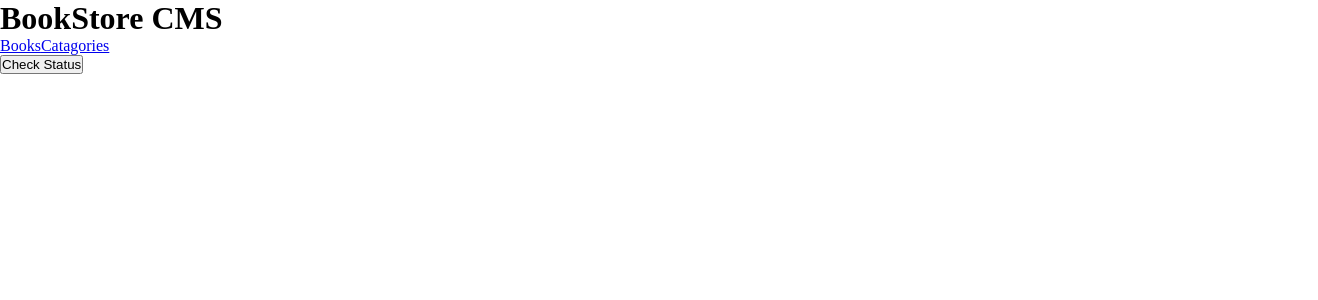
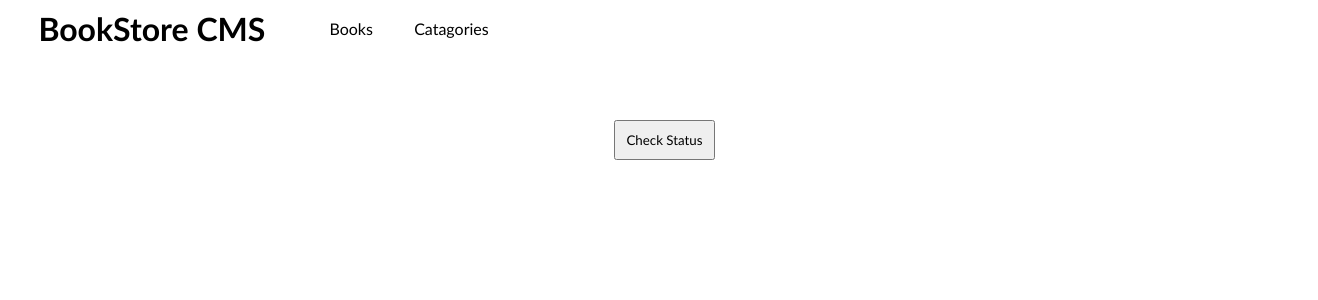
Before and after one commit to Ney2/book-store, a React (Create React App) app: page /catagories in a window 1280 px wide. Shown: the top 300 px of the page, 1318 px wide, since content can reach past the window. Built offline with nearby package versions, Linux system fonts and the light colour scheme.

Commit message:
Add style to the bookstore

```diff
--- a/src/components/BookList.js
+++ b/src/components/BookList.js
@@ -21,7 +21,7 @@ function BookList() {
             id={book[0]}
             title={book[1][0].title}
             author={book[1][0].author}
-            chapter={book[1][0].category}
+            category={book[1][0].category}
           />
         ))}
       </div>
--- a/src/components/Books.js
+++ b/src/components/Books.js
@@ -1,7 +1,7 @@
 // import PropTypes from 'prop-types';
 import { useDispatch } from 'react-redux';
 import swal from 'sweetalert';
-import '../index.css';
+import './CSS/Book.css';
 import { CircularProgressbar } from 'react-circular-progressbar';
 import 'react-circular-progressbar/dist/styles.css';
 import { removeBook } from '../redux/books/books';
@@ -20,23 +20,35 @@ function Books({
   };
 
   return (
-    <div>
-      <h1>{title}</h1>
-      <p>{author}</p>
-      <p>{category}</p>
+    <div className="book-container">
+      <div>
+        <p>{category}</p>
+        <h1>{title}</h1>
+        <p>{author}</p>
+        <button type="button" onClick={remove}>Comments</button>
+        <button type="button" onClick={remove}>Remove</button>
+        <button type="button" onClick={remove}>Edit</button>
+      </div>
       <div className="progress">
         <CircularProgressbar
           style={{ width: 65, height: 65 }}
           value={progress}
-          text={`${progress}%`}
         />
-        Completed
+        <h1 className="percentage">
+          {progress}
+          %
+        </h1>
+        <p className="completed">Completed</p>
       </div>
-      <p>
-        <span>Chapter </span>
-        {chapter}
-      </p>
-      <button type="button" onClick={remove}>Remove</button>
+      <div>
+        <p>Current Chapter</p>
+        <p>
+          Chapter
+          {' '}
+          <span>{chapter}</span>
+        </p>
+        <button type="submit">UPDATE PROGRESS</button>
+      </div>
     </div>
   );
 }
--- /dev/null
+++ b/src/components/CSS/Book.css
@@ -0,0 +1,29 @@
+* {
+  margin: 0;
+  padding: 0;
+}
+
+.book-container {
+  display: flex;
+  justify-content: space-between;
+  width: 90vw;
+  height: 15vh;
+  border: 2px solid black;
+  margin: 3%;
+  padding: 2%;
+}
+
+.progress {
+  display: flex;
+  height: 100px;
+  gap: 5%;
+}
+
+.percentage {
+  margin-top: 5%;
+}
+
+.completed {
+  margin-top: 30%;
+  margin-left: -30%;
+}
--- /dev/null
+++ b/src/components/CSS/Catagory.css
@@ -0,0 +1,15 @@
+* {
+  margin: 0;
+  padding: 0;
+}
+
+.catagories {
+  margin-left: 48%;
+  margin-bottom: 5%;
+  margin-top: 5%;
+  padding: 10px;
+}
+
+.msg {
+  text-align: center;
+}
--- /dev/null
+++ b/src/components/CSS/Form.css
@@ -0,0 +1,31 @@
+* {
+  margin: 0;
+  padding: 0;
+}
+
+.form-container {
+  margin: 3%;
+}
+
+.form-container h3 {
+  padding-top: 2%;
+  padding-bottom: 2%;
+}
+
+.form {
+  display: grid;
+  grid-template-columns: 1fr 0.5fr 0.25fr;
+  grid-gap: 2%;
+}
+
+.book-title {
+  height: 220%;
+}
+
+.book-author {
+  height: 220%;
+}
+
+.add-book {
+  height: 220%;
+}
--- /dev/null
+++ b/src/components/CSS/Header.css
@@ -0,0 +1,27 @@
+* {
+  margin: 0;
+  padding: 0;
+  font-family: 'Trebuchet MS', 'Lucida Sans Unicode', 'Lucida Grande', 'Lucida Sans', Arial, sans-serif;
+}
+
+.header-container {
+  display: flex;
+  width: 100vw;
+  height: 7vh;
+  align-items: center;
+  margin-left: 3%;
+}
+
+.title {
+  margin-right: 5%;
+}
+
+.nav-conatiner {
+  display: flex;
+}
+
+.nav-link {
+  text-decoration: none;
+  color: black;
+  margin-right: 35%;
+}
--- a/src/components/Catagories.js
+++ b/src/components/Catagories.js
@@ -1,4 +1,5 @@
 import React from 'react';
+import './CSS/Catagory.css';
 import { useSelector, useDispatch } from 'react-redux/es/exports';
 import { checkStatus } from '../redux/catagories/catagories';
 
@@ -9,7 +10,7 @@ const Books = () => {
   return (
     <div>
       <button type="submit" className="catagories" onClick={() => dispatch(checkStatus())}>Check Status</button>
-      <h3>{myCategories}</h3>
+      <h3 className="msg">{myCategories}</h3>
     </div>
   );
 };
--- a/src/components/Form.js
+++ b/src/components/Form.js
@@ -1,6 +1,7 @@
 import { v4 as uuidv4 } from 'uuid';
 import React, { useState } from 'react';
 import swal from 'sweetalert';
+import './CSS/Form.css';
 import { useDispatch } from 'react-redux';
 import { addBook } from '../redux/books/books';
 
@@ -34,10 +35,11 @@ const Form = () => {
 
   return (
     <div className="form-container">
+      <hr />
       <h3>Add New Book</h3>
       <form className="form" onSubmit={newBook}>
-        <input className="title" placeholder="Book Title" value={title} onChange={changeTitle} required />
-        <input className="author" placeholder="Author Name" value={author} onChange={changeAuthor} required />
+        <input className="book-title" placeholder="Book Title" value={title} onChange={changeTitle} required />
+        <input className="book-author" placeholder="Author Name" value={author} onChange={changeAuthor} required />
         <button type="submit" className="add-book">Add Book</button>
       </form>
     </div>
--- a/src/components/Header.js
+++ b/src/components/Header.js
@@ -1,9 +1,10 @@
 import React from 'react';
+import './CSS/Header.css';
 import { NavLink } from 'react-router-dom';
 
 const Header = () => (
   <header className="header-container">
-    <h1>BookStore CMS</h1>
+    <h1 className="title">BookStore CMS</h1>
     <nav className="nav-bar">
       <div className="nav-conatiner">
         <NavLink className="nav-link" to="/">Books</NavLink>
--- a/src/index.css
+++ b/src/index.css
@@ -2,8 +2,3 @@
   margin: 0;
   padding: 0;
 }
-
-.progress {
-  display: flex;
-  height: 80px;
-}
```
